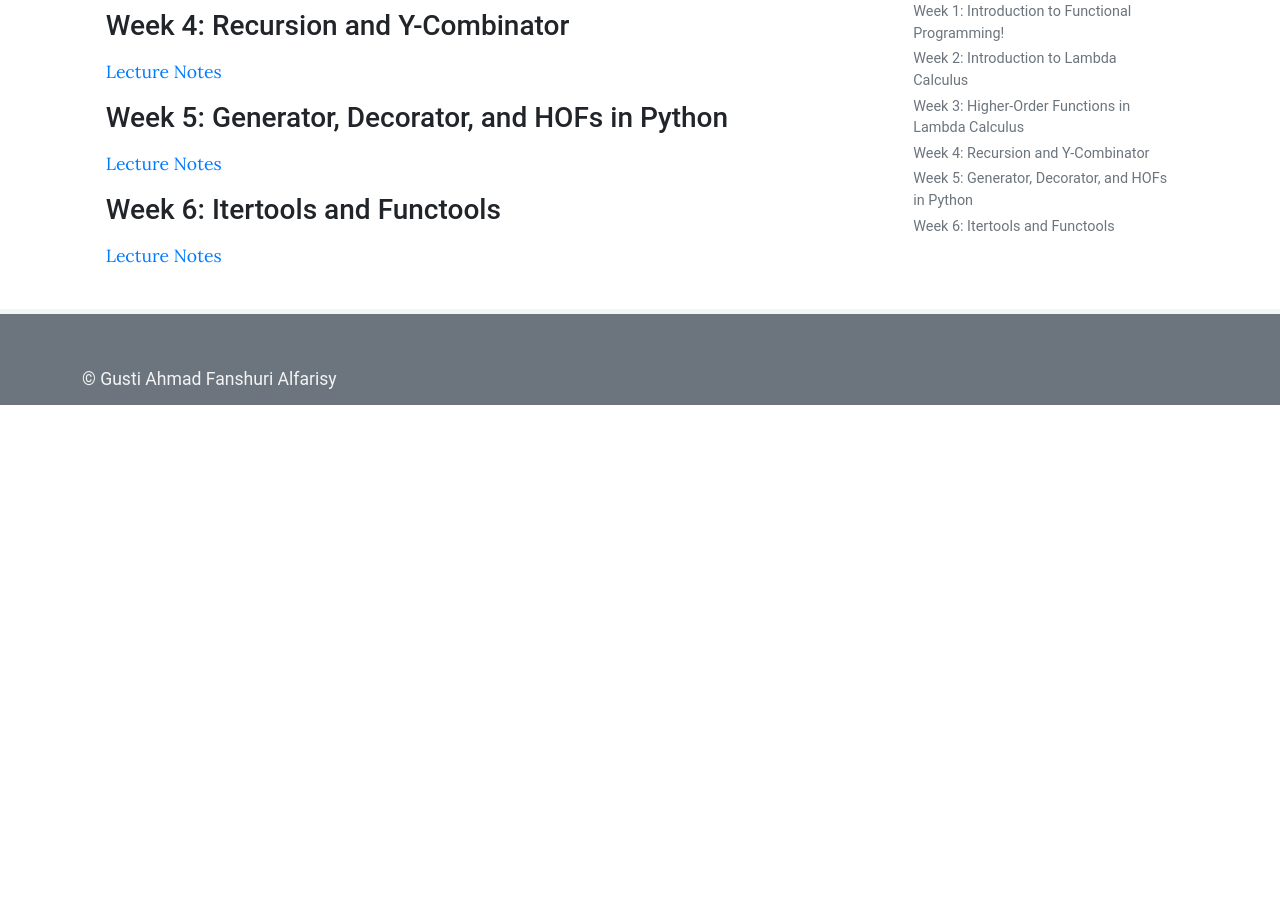
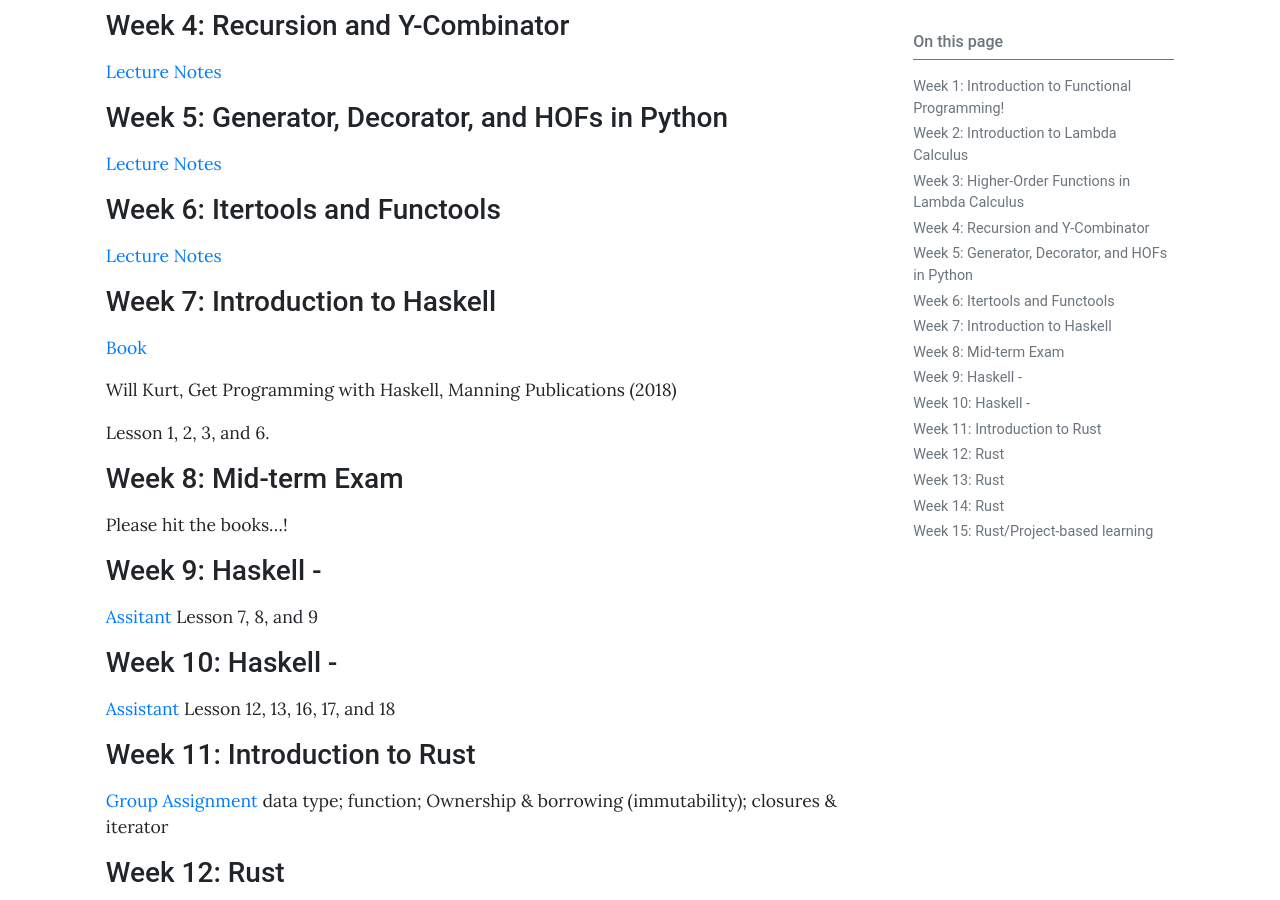
Before and after one commit to gusti-alfarisy/gusti-alfarisy.github.io, a Jekyll site: the page built from pages/mk/fungsional2025.md, in a window 1280 px wide and 900 px high, scrolled down 642 px. Built offline with Jekyll 4.4.1, drawn with Linux system fonts in a browser that asks for light colours; before the commit the page ends 1047 px from its top, so only the background shows below that; some of the changed text lies outside the part shown.

Commit message:
update FP page 2025

```diff
--- a/pages/mk/fungsional2025.md
+++ b/pages/mk/fungsional2025.md
@@ -26,3 +26,34 @@ Lecture Notes (LN)
 
 ### Week 6: Itertools and Functools
 [Lecture Notes](https://gusti-alfarisy.github.io/blog/2025/ln6-fp-itertools-functools/)
+
+### Week 7: Introduction to Haskell
+[Book](#week-7-introduction-to-haskell)
+
+Will Kurt, Get Programming with Haskell, Manning Publications (2018)
+
+Lesson 1, 2, 3, and 6.
+
+### Week 8: Mid-term Exam
+Please hit the books...!
+
+### Week 9: Haskell -
+[Assitant]() Lesson 7, 8, and 9
+
+### Week 10: Haskell -
+[Assistant]() Lesson 12, 13, 16, 17, and 18
+
+### Week 11: Introduction to Rust
+[Group Assignment]() data type; function; Ownership & borrowing (immutability); closures & iterator
+
+### Week 12: Rust
+[Group Assignment]() map, filter, fold; match & if let; and other tools for pattern matching
+
+### Week 13: Rust
+[Group Assignment]() ADT; Option, Result; functional error handling
+
+### Week 14: Rust
+[Group Assignment]() Chaining iterator; parallel iterator (Rayon)
+
+### Week 15: Rust/Project-based learning
+[Group Assignment]() Functional Concurrency & Multi-Processing; Asynchronous & Functional Streams; Higher-Order Functions in Concurrency
```
